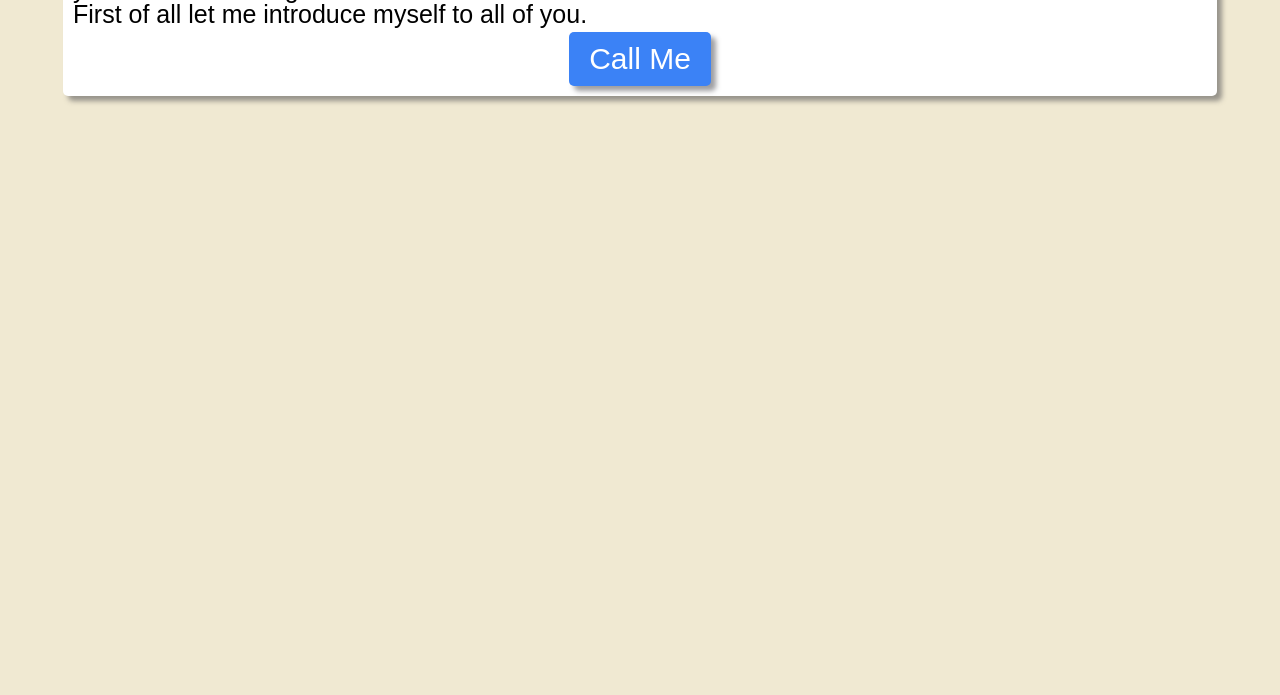
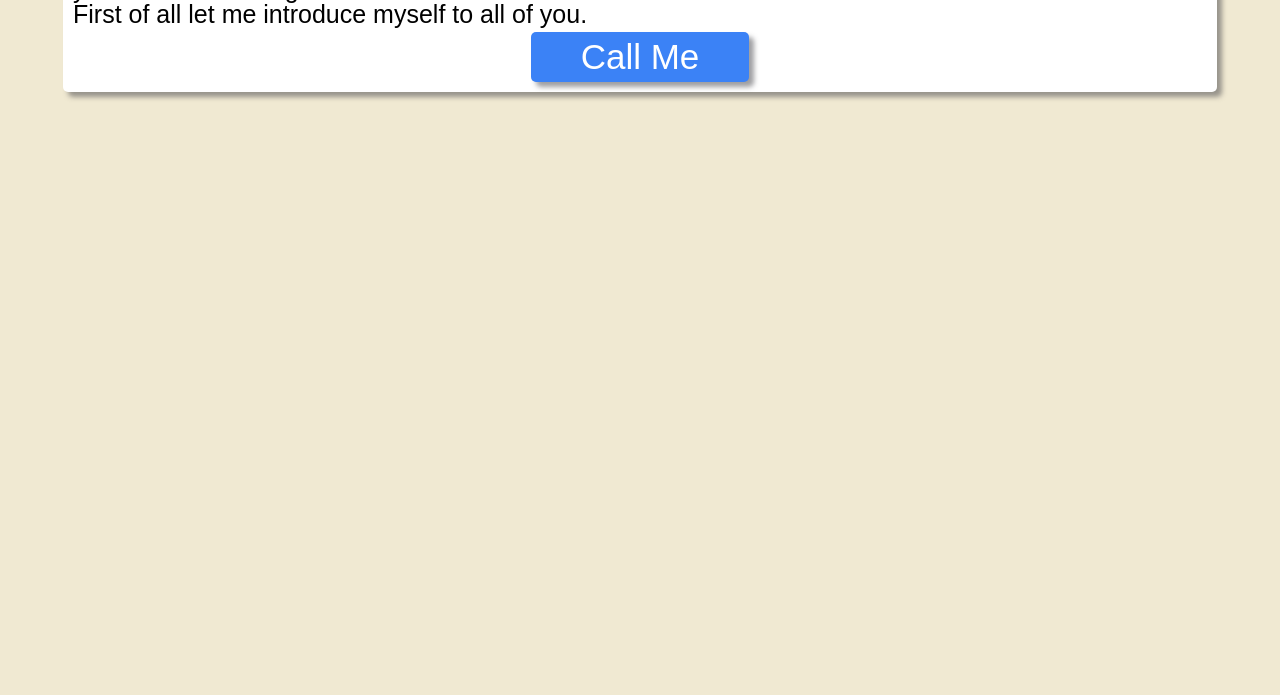
Before and after one commit to aslisachin/TEST, a plain HTML site: page lite-template.html in a window 1280 px wide. Shown: the part 105-800 px from the top of the page. Drawn offline with Linux system fonts and the light colour scheme; a web font is replaced by a local one.

Commit message:
Added Button Shadows and Style

```diff
--- a/lite.css
+++ b/lite.css
@@ -45,10 +45,14 @@ button{
     display: block;
     background-color: var(--blue);
     color: var(--white);
-    padding: 10px 20px;
+    padding: 5px 50px;
     border-style: none;
     border-radius: 5px;
     box-shadow: 5px 5px 5px rgba(63, 63, 70, 0.5);
     font-family: 'Dongle', sans-serif;
-    font-size: 30px;
+    font-size: 35px;
 }
+button:hover{
+    background-color: rgb(43, 100, 192);
+    box-shadow: 4px 4px 4px rgba(63, 63, 70, 0.5);
+}
```
